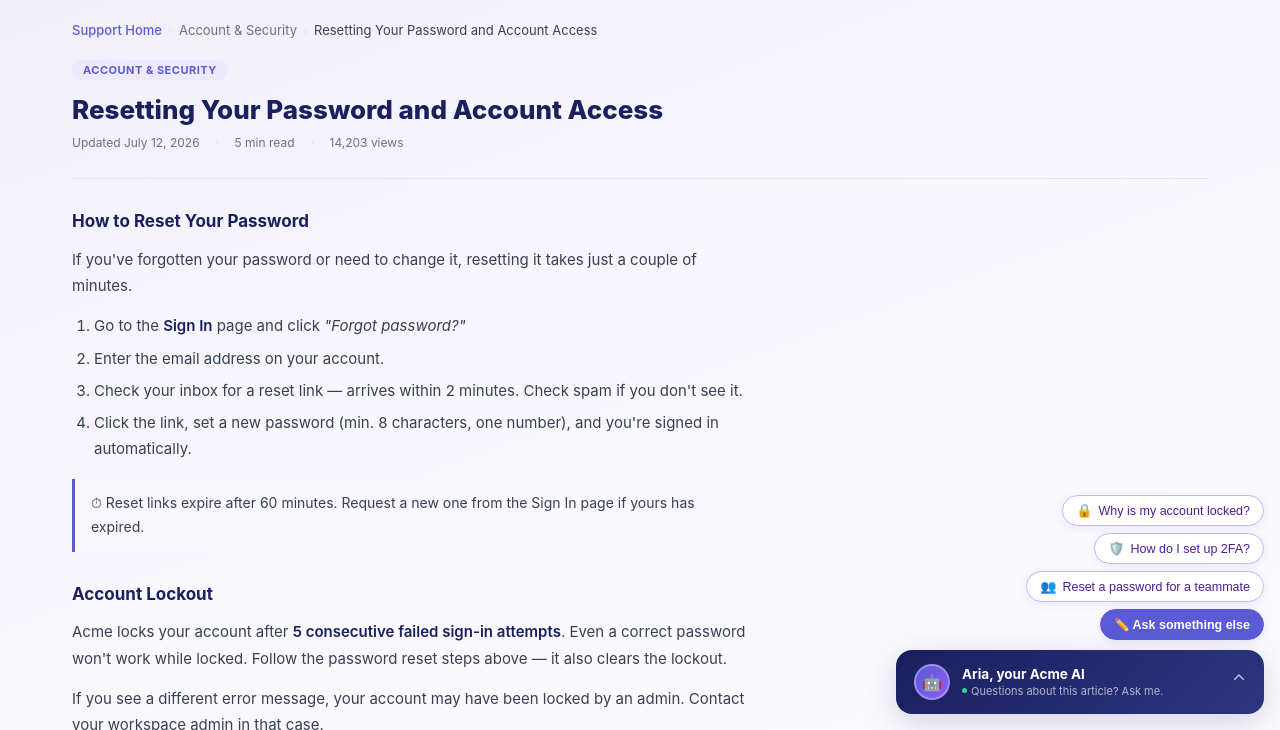
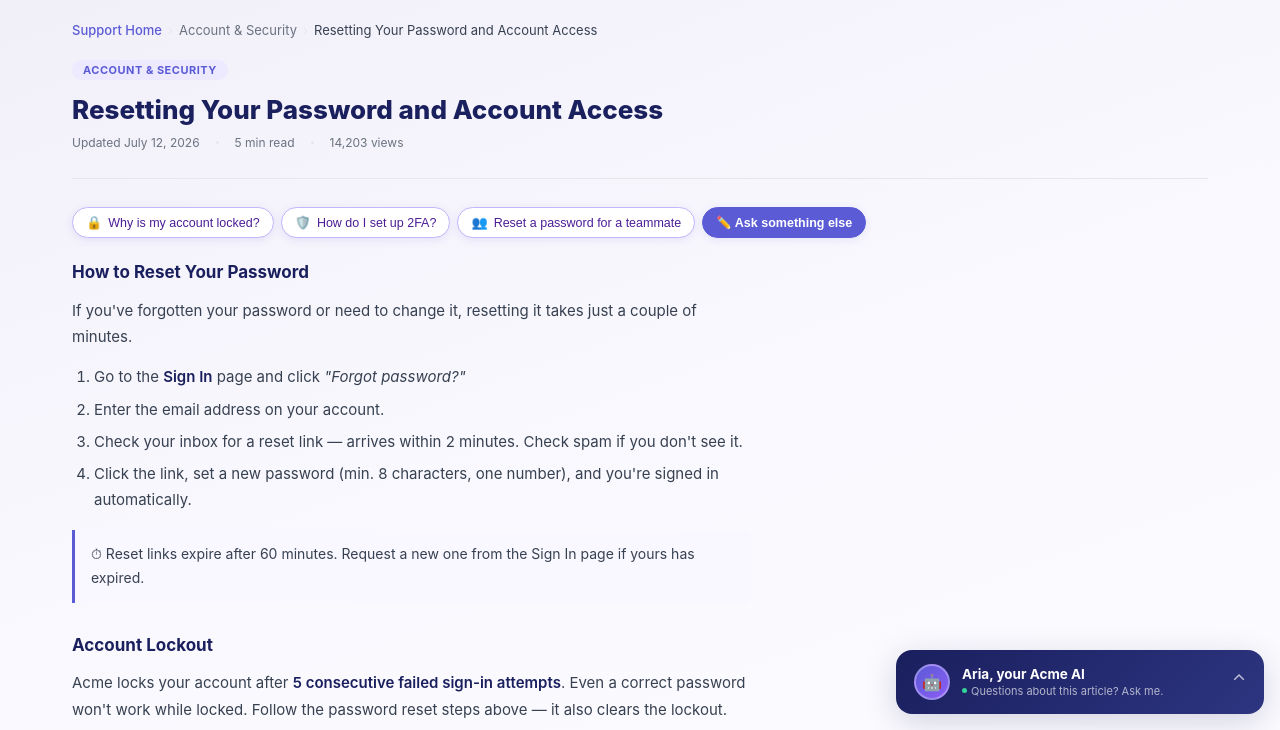
Before and after one commit to maytezavaleta-ship-it/power-ed-prototype, a plain HTML site: page index.html in a window 1280 px wide. Both pictures are taken after a click on the element 640 px from the left and 436 px from the top of the page. Shown: the part 70-800 px from the top of the page. Drawn offline with Linux system fonts and the light colour scheme.

Commit message:
Move nudge pills under article title, above article body

```diff
--- a/index.html
+++ b/index.html
@@ -134,7 +134,7 @@
   /* Article content area — shrinks right when panel is open */
   .article-scroll-area {
     transition: margin-right 0.35s cubic-bezier(0.4,0,0.2,1);
-    padding: 28px 32px 200px; /* bottom padding leaves room above minimized bar */
+    padding: 28px 32px 80px;
   }
   .article-scroll-area.panel-open {
     margin-right: 420px;
@@ -201,12 +201,13 @@
   }
   .ai-minimized.hidden { opacity: 0; pointer-events: none; }
 
-  /* Nudge pills row above the bar */
+  /* Nudge pills row under article title */
   .nudge-pills {
     display: flex;
     flex-wrap: wrap;
     gap: 7px;
-    justify-content: flex-end;
+    justify-content: flex-start;
+    margin-bottom: 20px;
   }
   .nudge-pill {
     display: flex; align-items: center; gap: 6px;
@@ -497,6 +498,8 @@
         <span id="detail-views"></span>
       </div>
       <hr class="article-divider">
+      <!-- Nudge pills injected here by showArticle() -->
+      <div class="nudge-pills" id="nudge-pills"></div>
       <div class="article-body" id="detail-body"></div>
     </div>
   </div>
@@ -506,10 +509,6 @@
 
     <!-- MINIMIZED STATE -->
     <div class="ai-minimized" id="ai-minimized">
-      <!-- Nudge pills -->
-      <div class="nudge-pills" id="nudge-pills">
-        <!-- injected per article -->
-      </div>
       <!-- Collapsed bar -->
       <div class="ai-bar" onclick="expandPanel(null, null)">
         <div class="ai-bar-avatar">🤖</div>
```
